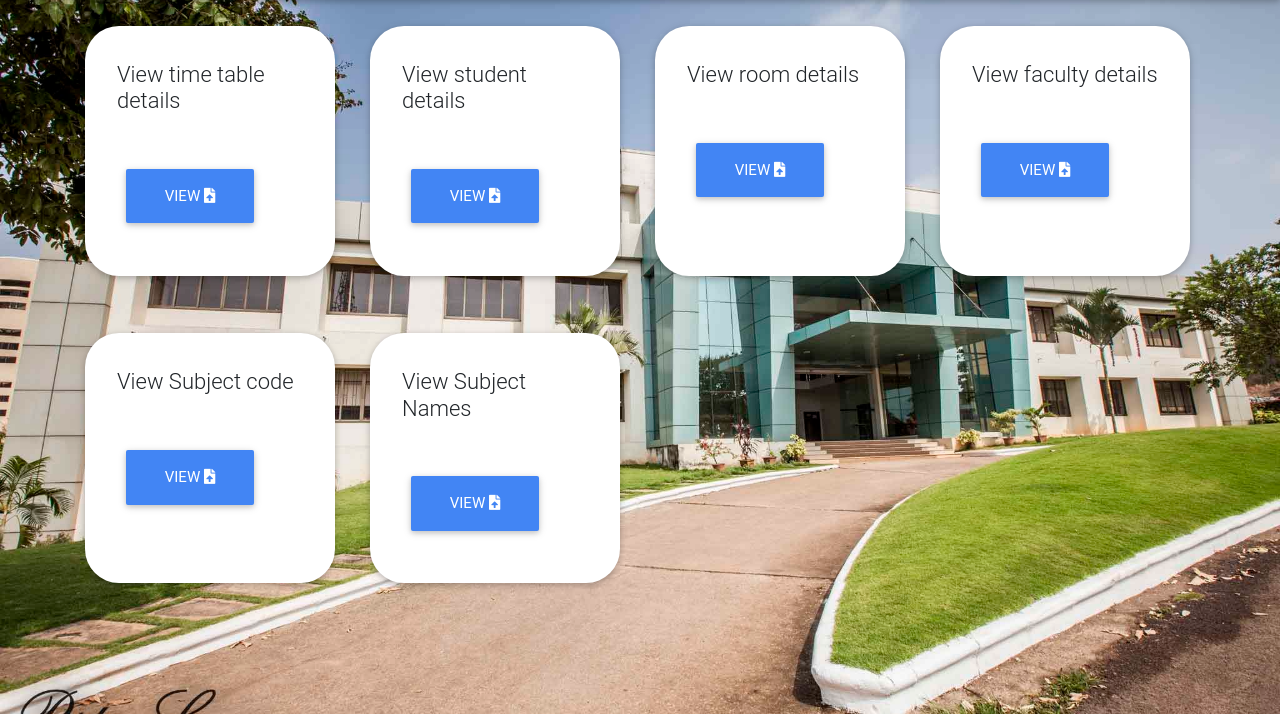
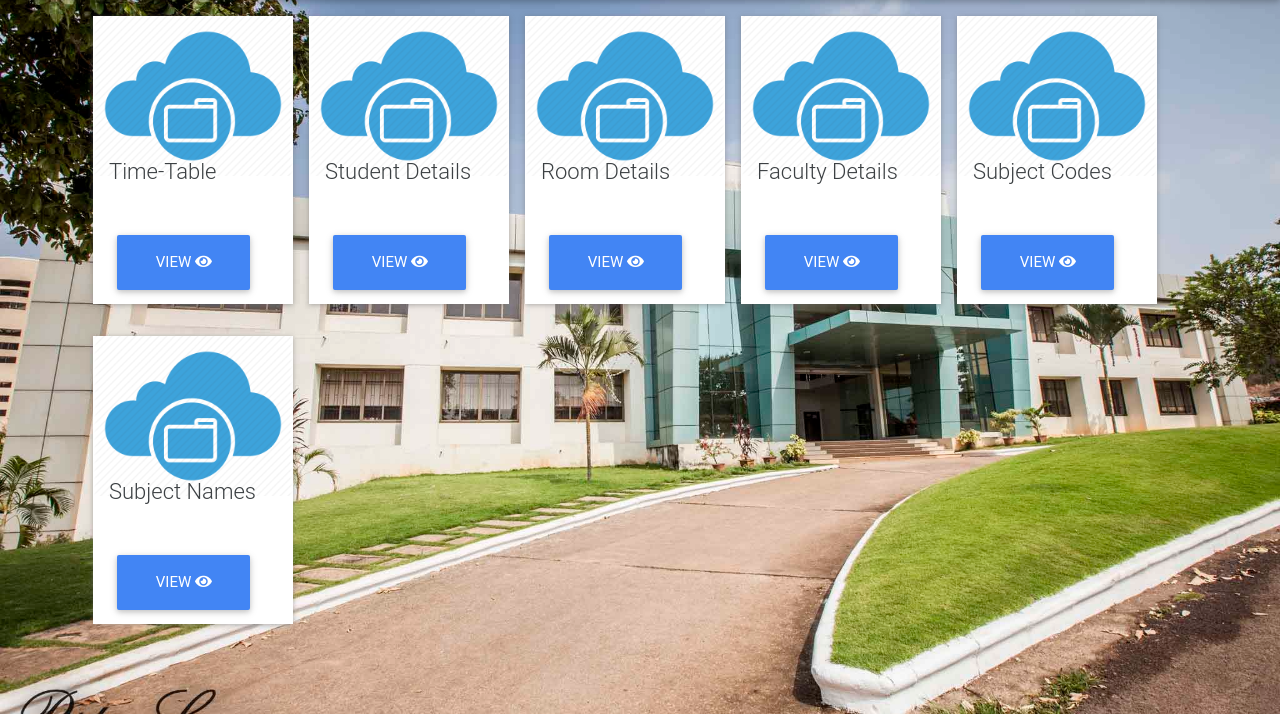
Before and after one commit to PratheekShiri/PACE-EXAM, a PHP site: page /viewCsv.php in a window 1280 px wide. Shown: the part 86-800 px from the top of the page. Run offline with PHP 8.4, Linux system fonts and the light colour scheme; a user stored in the database is signed in; some libraries are stand-ins or nearby versions.

Commit message:
styling for view changed

```diff
--- a/PAexam/admin.php
+++ b/PAexam/admin.php
@@ -89,7 +89,7 @@ function generateDutyChart() {
                 <div class="event-details">
                     <a href="uploadCsv.php"><img class="event-image" src="./assets/images/click.jpg" alt="" /></a>
                     <div class="event-desc">
-                        <p class="event-title"><a href="uploadCsv.php/">Upload CSV</a></p>
+                        <p class="event-title"><a href="uploadCsv.php">Upload CSV</a></p>
                         <p class="event-date"><i class="fas fa-upload"></i></p>
                     </div>
                 </div>
@@ -187,7 +187,7 @@ function generateDutyChart() {
                 </div>
                 <form method="post" action="admin.php">
 
-                    <h3>Select Exam Date: &nbsp; </h3>
+                    <h3 style="text-align: center;">Select Exam Date: &nbsp; </h3>
                      <select name="date_from_dropdown">
                         <?php
                         $sql2 = "SELECT * FROM timetable";
@@ -198,7 +198,7 @@ function generateDutyChart() {
                     ?>
 
 
-                    <option value="<?php echo($date); ?>"><?php echo(substr($date,0,2).'-'.substr($date,2,2).'-'.substr($date,4,2).' ['.substr($date,6).']'); ?>
+                    <option style="text-align:center;" value="<?php echo($date); ?>"><?php echo(substr($date,0,2).'-'.substr($date,2,2).'-'.substr($date,4,2).' ['.substr($date,6).']'); ?>
 
 
                     <?php }}
--- a/PAexam/faculty.php
+++ b/PAexam/faculty.php
@@ -318,7 +318,7 @@ if (isset($_POST['SLOT2'])) {
                 <table class="table table-bordered" style="text-align:center;font-weight:bold;">
                     <thead class="black white-text">
                         <tr>
-                            <th scope="col"> {SLOT - 01} EXAM DUTY DATES </th>
+                            <th scope="col"> [ SLOT - 01 ] EXAM DUTY DATES </th>
                         </tr>
                     </thead>
                     <tbody>
@@ -346,7 +346,7 @@ if (isset($_POST['SLOT2'])) {
                 <table class="table table-bordered" style="text-align:center;font-weight:bold;">
                     <thead class="black white-text">
                         <tr>
-                            <th scope="col"> {SLOT - 02} EXAM DUTY DATES </th>
+                            <th scope="col"> [ SLOT - 02 ] EXAM DUTY DATES </th>
                         </tr>
                     </thead>
                     <tbody>
--- a/PAexam/generateFormA.php
+++ b/PAexam/generateFormA.php
@@ -50,7 +50,7 @@ if (!isset($_SESSION['adminId'])) {
     <!-- Image and text -->
     <nav class="navbar navbar-dark primary-color">
         <a class="navbar-brand" href="#">
-            <img src="assets/images/logo.jpg" height="50" width="50" style="border-radius:50%;" class="d-inline-block align-top" alt="mdb logo"> P.A. College of Engineering Mangaluru | Admin
+            <img src="assets/images/logo.jpg" height="100" width="100" style="border-radius:50%;" class="d-inline-block align-top" alt="mdb logo"> P.A. College of Engineering Mangaluru | Admin
         </a>
         <a class="btn btn-light" href="admin.php"> back <i class="fas fa-arrow-circle-left"></i></a>
     </nav><br>
@@ -87,7 +87,7 @@ if (!isset($_SESSION['adminId'])) {
     <h6 style="font-weight:bold; text-align:center;">&nbsp &nbsp &nbsp &nbsp &nbsp &nbsp &nbsp &nbsp &nbsp &nbsp &nbsp &nbsp &nbsp &nbsp &nbsp &nbsp &nbsp &nbsp &nbsp &nbsp &nbsp &nbsp &nbsp &nbsp &nbsp &nbsp &nbsp &nbsp &nbsp &nbsp &nbsp &nbsp &nbsp &nbsp &nbsp &nbsp &nbsp &nbsp &nbsp &nbsp &nbsp &nbsp &nbsp &nbsp &nbsp &nbsp &nbsp &nbsp &nbsp &nbsp &nbsp &nbsp &nbsp &nbsp &nbsp &nbsp &nbsp &nbsp &nbsp &nbsp &nbsp &nbsp &nbsp &nbsp &nbsp &nbsp &nbsp &nbsp &nbsp &nbsp &nbsp &nbsp &nbsp &nbsp &nbsp &nbsp &nbsp &nbsp &nbsp &nbsp &nbsp &nbsp &nbsp &nbsp &nbsp &nbsp &nbsp &nbsp &nbsp &nbsp &nbsp &nbsp &nbsp &nbsp &nbsp &nbsp &nbsp &nbsp &nbsp &nbsp &nbsp  Total : </h6>
     <h6>  &nbsp &nbsp &nbsp Seat No. of the candidates booked under Malpractice : </h6>
     <h6>  &nbsp &nbsp &nbsp Seat No. of the candidates Absent  </h6>
-    <h6 style="text-align:center;"><canvas id="mycanvas" width="1000" height="300" style="border:1px solid black;"></canvas></h6>
+    <h6 style="text-align:center;"><canvas id="mycanvas" width="1000" height="280" style="border:1px solid black;"></canvas></h6>
     <h6 style="font-weight:bold; text-align:center;">&nbsp &nbsp &nbsp &nbsp &nbsp &nbsp &nbsp &nbsp &nbsp &nbsp &nbsp &nbsp &nbsp &nbsp &nbsp &nbsp &nbsp &nbsp &nbsp &nbsp &nbsp &nbsp &nbsp &nbsp &nbsp &nbsp &nbsp &nbsp &nbsp &nbsp &nbsp &nbsp &nbsp &nbsp &nbsp &nbsp &nbsp &nbsp &nbsp &nbsp &nbsp &nbsp &nbsp &nbsp &nbsp &nbsp &nbsp &nbsp &nbsp &nbsp &nbsp &nbsp &nbsp &nbsp &nbsp &nbsp &nbsp &nbsp &nbsp &nbsp &nbsp &nbsp &nbsp &nbsp &nbsp &nbsp &nbsp &nbsp &nbsp &nbsp &nbsp &nbsp &nbsp &nbsp &nbsp &nbsp &nbsp &nbsp &nbsp &nbsp &nbsp &nbsp &nbsp &nbsp &nbsp &nbsp &nbsp &nbsp &nbsp &nbsp &nbsp &nbsp &nbsp &nbsp &nbsp &nbsp &nbsp &nbsp &nbsp &nbsp &nbsp  Total : </h6>
     <h6> &nbsp  &nbsp  &nbsp  Total number of answerbooks enclosed : _______________________ &nbsp &nbsp  &nbsp  &nbsp  &nbsp  &nbsp  &nbsp  &nbsp  &nbsp  &nbsp  &nbsp  &nbsp &nbsp  &nbsp &nbsp  &nbsp  &nbsp  &nbsp  &nbsp  &nbsp  &nbsp  &nbsp  &nbsp  &nbsp  &nbsp  &nbsp  &nbsp    Total number of packets : __________________</h6>
     <h6 style="font-weight:bold;">&nbsp &nbsp &nbsp &nbsp &nbsp &nbsp &nbsp &nbsp &nbsp &nbsp &nbsp &nbsp &nbsp &nbsp &nbsp&nbsp &nbsp &nbsp &nbsp &nbsp  &nbsp &nbsp &nbsp &nbsp &nbsp &nbsp &nbsp &nbsp &nbsp <u>Deputy Chief Superintendent</u>&nbsp &nbsp &nbsp &nbsp &nbsp &nbsp &nbsp &nbsp &nbsp &nbsp &nbsp &nbsp &nbsp &nbsp &nbsp &nbsp &nbsp &nbsp &nbsp &nbsp &nbsp &nbsp &nbsp &nbsp &nbsp &nbsp &nbsp &nbsp&nbsp &nbsp &nbsp &nbsp &nbsp &nbsp &nbsp &nbsp &nbsp&nbsp &nbsp   <u> Chief Superintendent</u></h6>
--- a/PAexam/viewCsv.php
+++ b/PAexam/viewCsv.php
@@ -53,47 +53,134 @@ if (!isset($_SESSION['adminId'])) {
         <a class="btn btn-light" href="admin.php"> back <i class="fas fa-arrow-circle-left"></i></a>
     </nav>
 
-    <div class="container">
 
-        <div class="row">
-            <div class="col-3">
-                <div class="jumbotron">
-                    <h2>View time table details</h2>
-                    <a href="viewTimeTable.php" class="btn btn-primary btn-lg btn1" role="button">view <i class="fas fa-file-upload"></i></a>
+
+
+
+
+
+<!-- <div class="padding container">
+        <div class="event-container">
+            <div class="event-card">
+                <div class="event-details">
+                    <img class="event-image" src="./assets/images/upload.png" alt="" />
+                    <div class="event-desc">
+                    <p class="event-title">Time-Table</p>
+                    <form method="post" action="uploadCsv.php" enctype="multipart/form-data">
+                        <input type="file" class="form-control-file" id="exampleInputFile" aria-describedby="fileHelp" name="timeTable" required>
+                        <button type="submit" class="btn btn-primary btn-lg btn1" name="tt">upload <i class="fas fa-file-upload"></i></button>
+                    </form>
+                    </div>
+                </div>
+            </div> -->
+
+
+
+
+
+
+
+
+
+
+<div class="padding container">
+        <div class="event-container">
+            <div class="event-card">
+                <div class="event-details">
+                    <img class="event-image" src="./assets/images/upload.png" alt="" />
+                    <div class="event-desc">
+                    <h2>Time-Table </h2>
+                    <a href="viewTimeTable.php" class="btn btn-primary btn-lg btn1" role="button">view <i class="fas fa-eye"></i></a>
                 </div>
             </div>
-            <div class="col-3">
+            </div>
+
+
+            <div class="event-card">
+                <div class="event-details">
+                    <img class="event-image" src="./assets/images/upload.png" alt="" />
+                    <div class="event-desc">
+                    <h2>Student  Details</h2>
+                    <a href="viewStudentDetails.php" class="btn btn-primary btn-lg btn1" role="button">view <i class="fas fa-eye"></i></a>
+                </div>
+            </div>
+            </div>
+
+            <div class="event-card">
+                <div class="event-details">
+                    <img class="event-image" src="./assets/images/upload.png" alt="" />
+                    <div class="event-desc">
+                    <h2> Room Details</h2>
+                    <a href="viewRoomDetails.php" class="btn btn-primary btn-lg btn1" role="button">view <i class="fas fa-eye"></i></a>
+                </div>
+            </div>
+            </div>
+
+            <div class="event-card">
+                <div class="event-details">
+                    <img class="event-image" src="./assets/images/upload.png" alt="" />
+                    <div class="event-desc">
+                    <h2> Faculty Details</h2>
+                    <a href="viewFacultyDetails.php" class="btn btn-primary btn-lg btn1" role="button">view <i class="fas fa-eye"></i></a>
+                </div>
+            </div>
+            </div>
+            <div class="event-card">
+                <div class="event-details">
+                    <img class="event-image" src="./assets/images/upload.png" alt="" />
+                    <div class="event-desc">
+                    <h2> Subject Codes</h2>
+                    <a href="viewFacultyDetails.php" class="btn btn-primary btn-lg btn1" role="button">view <i class="fas fa-eye"></i></a>
+                </div>
+            </div>
+            </div>
+            <div class="event-card">
+                <div class="event-details">
+                    <img class="event-image" src="./assets/images/upload.png" alt="" />
+                    <div class="event-desc">
+                    <h2> Subject Names</h2>
+                    <a href="viewSubjectNames.php" class="btn btn-primary btn-lg btn1" role="button">view <i class="fas fa-eye"></i></a>
+                </div>
+            </div>
+            </div>
+
+
+            </div>
+            </div>
+
+
+            <!-- <div class="col-3">
                 <div class="jumbotron">
                     <h2>View student details</h2>
-                    <a href="viewStudentDetails.php" class="btn btn-primary btn-lg btn1" role="button">view <i class="fas fa-file-upload"></i></a>
+                    <a href="viewStudentDetails.php" class="btn btn-primary btn-lg btn1" role="button">view <i class="fas fa-eye"></i></a>
                 </div>
             </div>
             <div class="col-3">
                 <div class="jumbotron">
                     <h2>View room details</h2>
-                    <a href="viewRoomDetails.php" class="btn btn-primary btn-lg btn1" role="button">view <i class="fas fa-file-upload"></i></a>
+                    <a href="viewRoomDetails.php" class="btn btn-primary btn-lg btn1" role="button">view <i class="fas fa-eye"></i></a>
                 </div>
             </div>
             <div class="col-3">
                 <div class="jumbotron">
                     <h2>View faculty details </h2>
-                    <a href="viewFacultyDetails.php" class="btn btn-primary btn-lg btn1" role="button">view <i class="fas fa-file-upload"></i></a>
+                    <a href="viewFacultyDetails.php" class="btn btn-primary btn-lg btn1" role="button">view <i class="fas fa-eye"></i></a>
                 </div>
             </div>
             <div class="col-3">
                 <div class="jumbotron">
                     <h2>View Subject code </h2>
-                    <a href="viewSubjectCode.php" class="btn btn-primary btn-lg btn1" role="button">view <i class="fas fa-file-upload"></i></a>
+                    <a href="viewSubjectCode.php" class="btn btn-primary btn-lg btn1" role="button">view <i class="fas fa-eye"></i></a>
                 </div>
             </div>
             <div class="col-3">
                 <div class="jumbotron">
                     <h2>View Subject Names </h2>
-                    <a href="viewSubjectNames.php" class="btn btn-primary btn-lg btn1" role="button">view <i class="fas fa-file-upload"></i></a>
+                    <a href="viewSubjectNames.php" class="btn btn-primary btn-lg btn1" role="button">view <i class="fas fa-eye"></i></a>
                 </div>
             </div>
         </div>
-
+ -->
         <!-- JQuery -->
         <script type="text/javascript" src="https://cdnjs.cloudflare.com/ajax/libs/jquery/3.3.1/jquery.min.js"></script>
         <!-- Bootstrap tooltips -->
```
Also changed, not shown: PAexam/csv/~$studentlist.csv (deleted, +0 -1 lines), PAexam/generateFormB.php (+22 -1 lines), PAexam/csv/studentlist.csv.
